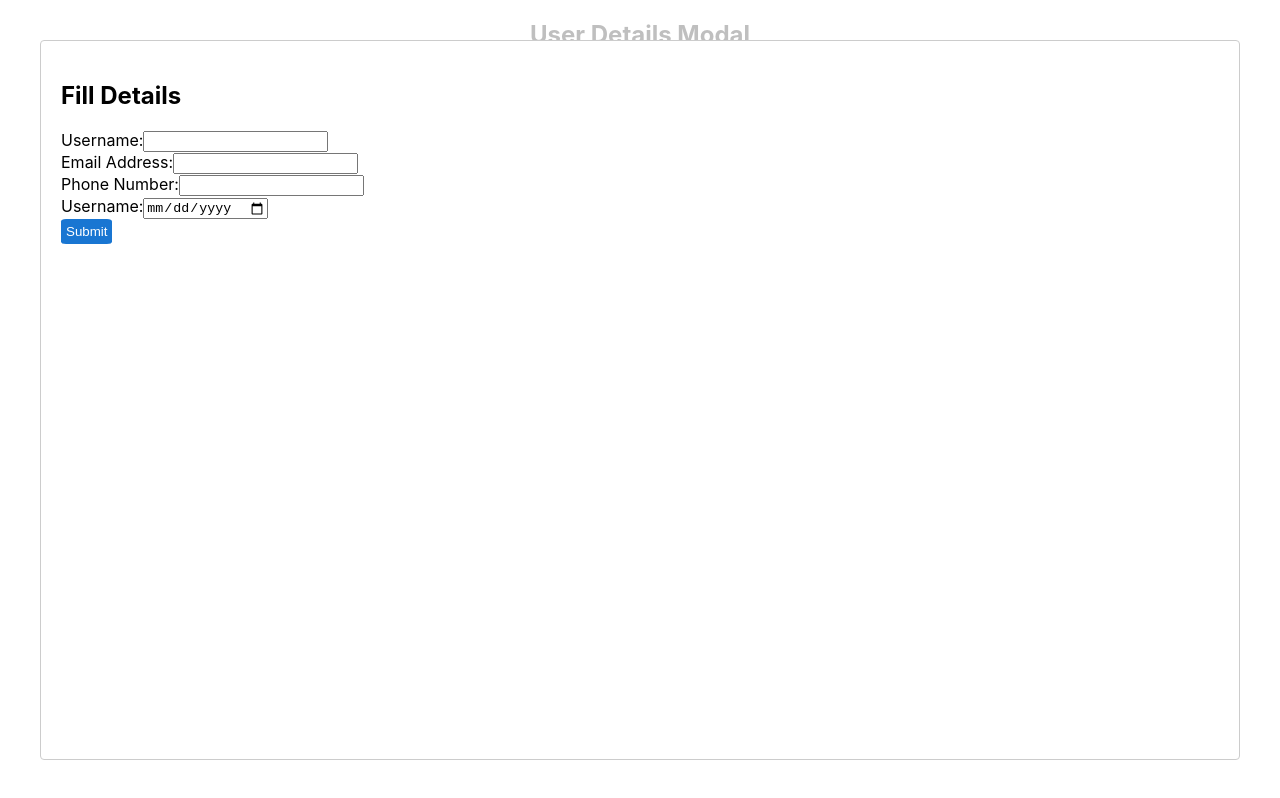
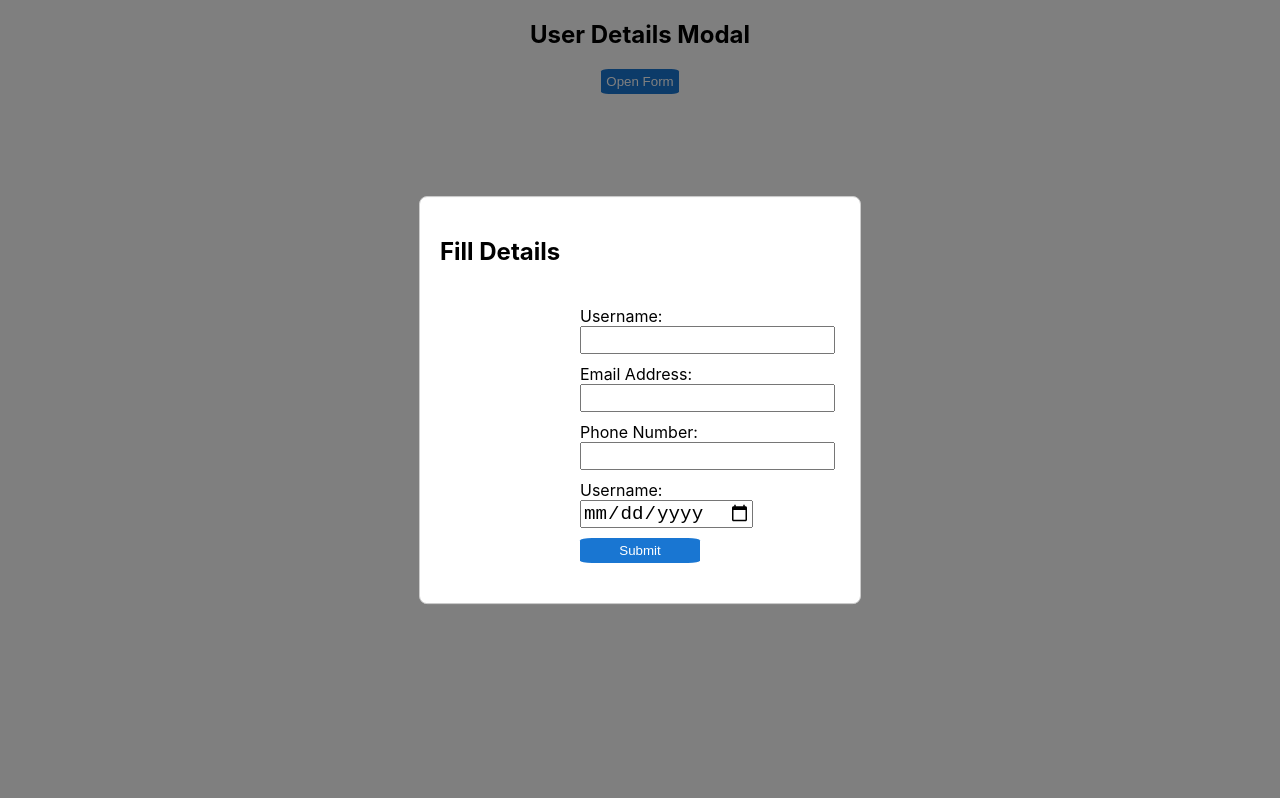
Before and after one commit to deekshithhh/Xmoda, a React (Create React App) app in the folder xmodal/: page / in a window 1280 px wide. Both pictures are taken after a click on the button "Open Form". Built offline with nearby package versions, Linux system fonts and the light colour scheme.

Commit message:
Button CSS

```diff
--- a/xmodal/src/Components/Modal.jsx
+++ b/xmodal/src/Components/Modal.jsx
@@ -28,6 +28,22 @@ export default function FormModel() {
   function closeModal() {
     setIsOpen(false);
   }
+  const customstyle = {
+    content: {
+      top: '50%',
+      left: '50%',
+      right: 'auto',
+      bottom: 'auto',
+      marginRight: '-50%',
+      transform: 'translate(-50%, -50%)',
+      width: '400px',  // Adjust the width as needed
+      padding: '20px', // Adjust the padding as needed
+      borderRadius: '8px', // Add some border-radius for a softer look
+    },
+    overlay: {
+      backgroundColor: 'rgba(0, 0, 0, 0.5)', // Slightly darken the background
+    },
+  };
 
   return (
     <div>
@@ -37,10 +53,11 @@ export default function FormModel() {
       </button>
       <div className="modal">
       <div className="modal-content">
-        <Modal
+      <Modal
           isOpen={modalIsOpen}
           onRequestClose={closeModal}
           contentLabel="Form Modal"
+          style={customstyle}
         >
           <h2>Fill Details</h2>
 
@@ -66,9 +83,10 @@ export default function FormModel() {
               Submit
             </button>
           </form>
-        </Modal>
+          </Modal>
       </div>
       </div>
+
     </div>
   );
 }
--- a/xmodal/src/Components/modal.module.css
+++ b/xmodal/src/Components/modal.module.css
@@ -1,14 +1,11 @@
-.modal-content{
-    /* position: 'absolute',
-    top: '50%',
-    left: '50%',
-    transform: 'translate(-50%, -50%)', */
+/* .modal-content{
+
     position: absolute;
     top: 50%;
     left: 50%;
     transform: translate(-50%,-50%);
 }
-
+*/
 button{
     background-color: #1976D2;
     border: none;
@@ -16,3 +13,20 @@ button{
     color: white;
     border-radius: 10%;
 }
+
+  form {
+    background-color: white;
+    padding: 20px;
+    display: flex;
+    flex-direction: column;
+    gap: 10px;
+    height: fit-content;
+    width: 30%;
+    margin: 0 auto;
+
+  }
+
+
+  input {
+    font-size: 1.2rem;
+  }
```
